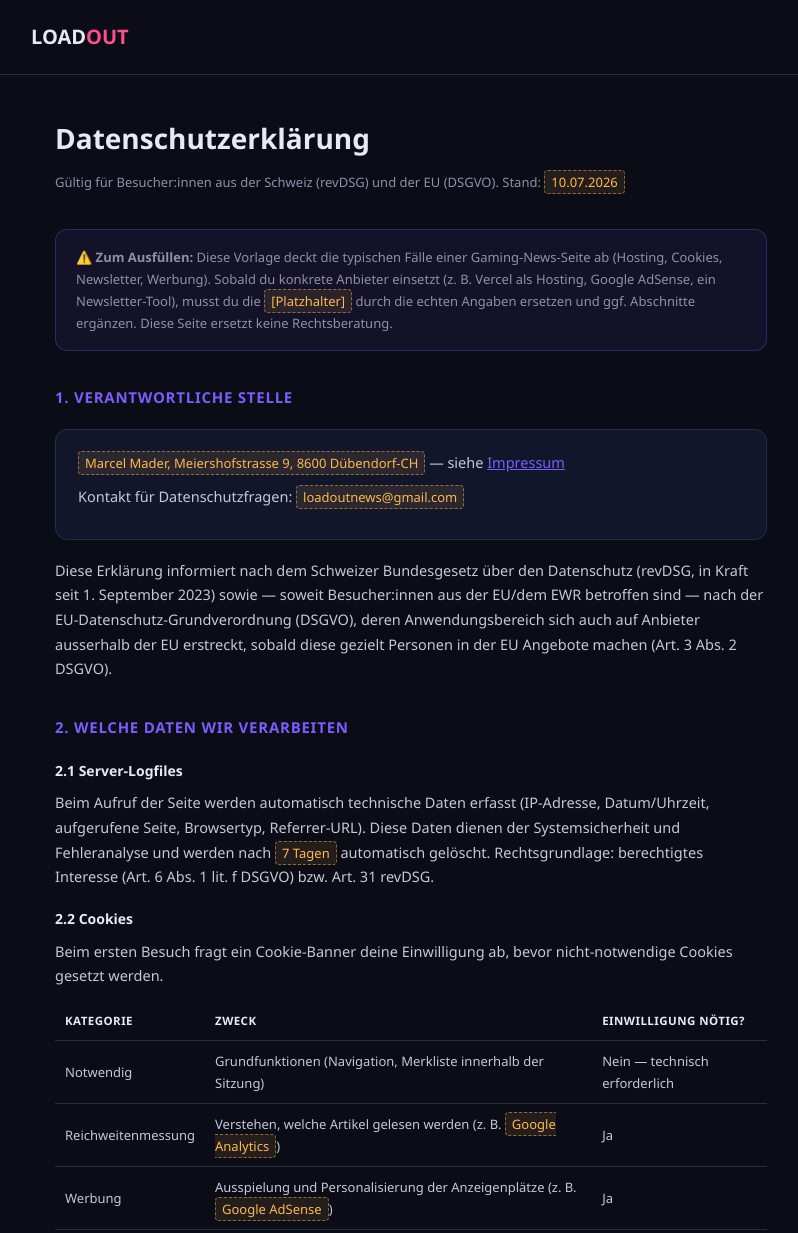
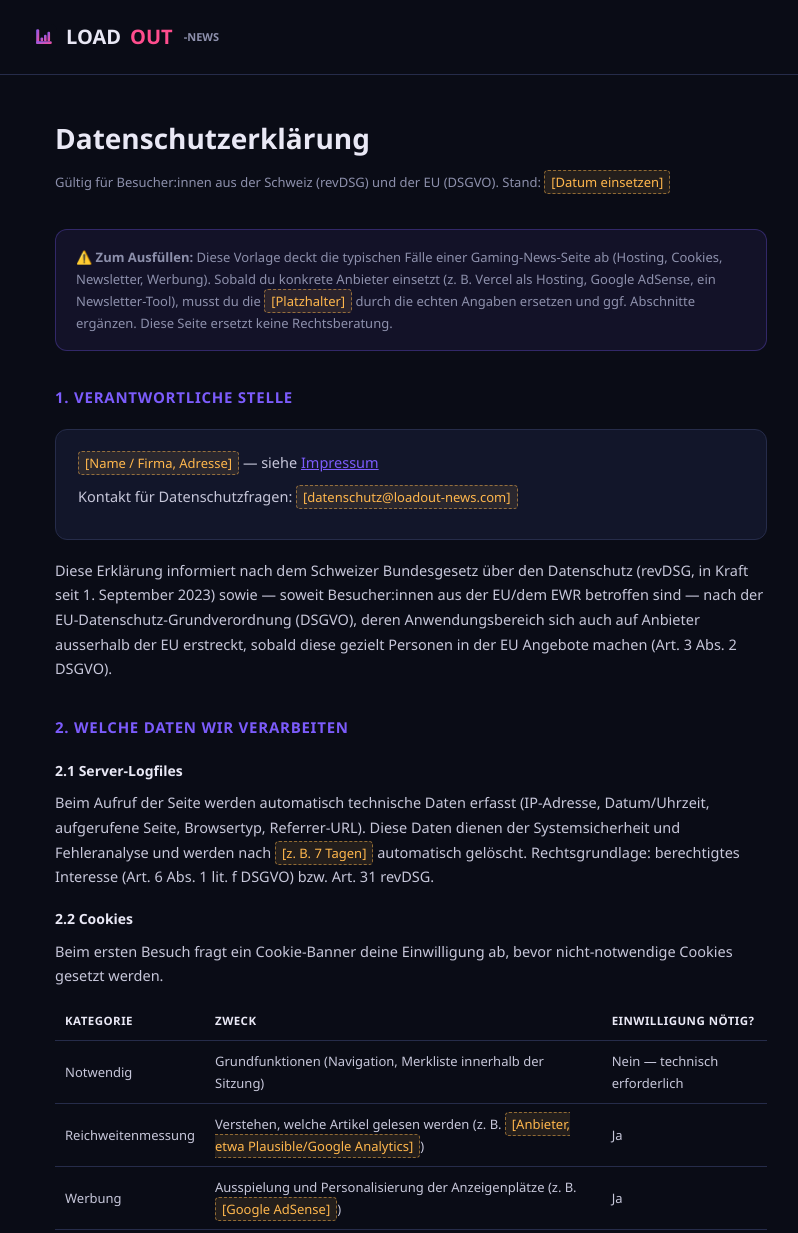
Before and after one commit to Loadoutnews/loadout-website, a plain HTML site: page datenschutz.html in a window 1280 px wide. Shown: the top 1233 px of the page, without its empty margins (229-1027 px from the left). Drawn offline with Linux system fonts and the light colour scheme.

Commit message:
Update datenschutz.html

```diff
--- a/datenschutz.html
+++ b/datenschutz.html
@@ -17,7 +17,9 @@
     line-height:1.7;
   }
   header{ border-bottom:1px solid var(--line); padding:20px 24px; }
-  .logo{ max-width:760px; margin:0 auto; font-size:20px; font-weight:700; }
+  .logo{ max-width:760px; margin:0 auto; font-size:20px; font-weight:700; display:flex; align-items:center; gap:9px; }
+  .logo-icon{ width:26px; height:26px; flex:0 0 auto; border-radius:6px; }
+  .logo small{ font-size:11px; font-weight:600; color:var(--muted); margin-left:2px; }
   .logo span{ color:var(--magenta); }
   .logo a{ color:inherit; text-decoration:none; }
   main{ max-width:760px; margin:0 auto; padding:40px 24px 80px; }
@@ -49,11 +51,22 @@
 </head>
 <body>
 
-<header><div class="logo"><a href="index.html">LOAD<span>OUT</span></a></div></header>
+<header><div class="logo"><a href="index.html" style="display:flex; align-items:center; gap:9px; color:inherit; text-decoration:none;">
+  <svg class="logo-icon" viewBox="0 0 120 120" xmlns="http://www.w3.org/2000/svg" aria-hidden="true">
+    <defs><linearGradient id="ig" x1="0%" y1="0%" x2="100%" y2="100%"><stop offset="0%" stop-color="#7C5CFC"/><stop offset="100%" stop-color="#FF4D8D"/></linearGradient></defs>
+    <rect width="120" height="120" rx="26" fill="#0A0C16"/>
+    <rect x="24" y="24" width="14" height="68" rx="6" fill="url(#ig)"/>
+    <rect x="24" y="80" width="72" height="12" rx="6" fill="url(#ig)"/>
+    <rect x="44" y="62" width="12" height="18" rx="5" fill="url(#ig)"/>
+    <rect x="60" y="50" width="12" height="30" rx="5" fill="url(#ig)"/>
+    <rect x="76" y="36" width="12" height="44" rx="5" fill="url(#ig)"/>
+  </svg>
+  LOAD<span>OUT</span><small>-NEWS</small>
+</a></div></header>
 
 <main>
   <h1>Datenschutzerklärung</h1>
-  <p class="subtitle">Gültig für Besucher:innen aus der Schweiz (revDSG) und der EU (DSGVO). Stand: <span class="fill">10.07.2026</span></p>
+  <p class="subtitle">Gültig für Besucher:innen aus der Schweiz (revDSG) und der EU (DSGVO). Stand: <span class="fill">[Datum einsetzen]</span></p>
 
   <div class="notice">
     ⚠️ <b>Zum Ausfüllen:</b> Diese Vorlage deckt die typischen Fälle einer Gaming-News-Seite ab
@@ -65,8 +78,8 @@
 
   <h2>1. Verantwortliche Stelle</h2>
   <div class="box">
-    <p><span class="fill">Marcel Mader, Meiershofstrasse 9, 8600 Dübendorf-CH</span> — siehe <a href="impressum.html">Impressum</a></p>
-    <p>Kontakt für Datenschutzfragen: <span class="fill">loadoutnews@gmail.com</span></p>
+    <p><span class="fill">[Name / Firma, Adresse]</span> — siehe <a href="impressum.html">Impressum</a></p>
+    <p>Kontakt für Datenschutzfragen: <span class="fill">[datenschutz@loadout-news.com]</span></p>
   </div>
   <p>
     Diese Erklärung informiert nach dem Schweizer Bundesgesetz über den Datenschutz (revDSG, in Kraft
@@ -81,7 +94,7 @@
   <p>
     Beim Aufruf der Seite werden automatisch technische Daten erfasst (IP-Adresse, Datum/Uhrzeit,
     aufgerufene Seite, Browsertyp, Referrer-URL). Diese Daten dienen der Systemsicherheit und
-    Fehleranalyse und werden nach <span class="fill">7 Tagen</span> automatisch gelöscht.
+    Fehleranalyse und werden nach <span class="fill">[z. B. 7 Tagen]</span> automatisch gelöscht.
     Rechtsgrundlage: berechtigtes Interesse (Art. 6 Abs. 1 lit. f DSGVO) bzw. Art. 31 revDSG.
   </p>
 
@@ -90,14 +103,14 @@
   <table>
     <tr><th>Kategorie</th><th>Zweck</th><th>Einwilligung nötig?</th></tr>
     <tr><td>Notwendig</td><td>Grundfunktionen (Navigation, Merkliste innerhalb der Sitzung)</td><td>Nein — technisch erforderlich</td></tr>
-    <tr><td>Reichweitenmessung</td><td>Verstehen, welche Artikel gelesen werden (z. B. <span class="fill">Google Analytics</span>)</td><td>Ja</td></tr>
-    <tr><td>Werbung</td><td>Ausspielung und Personalisierung der Anzeigenplätze (z. B. <span class="fill">Google AdSense</span>)</td><td>Ja</td></tr>
+    <tr><td>Reichweitenmessung</td><td>Verstehen, welche Artikel gelesen werden (z. B. <span class="fill">[Anbieter, etwa Plausible/Google Analytics]</span>)</td><td>Ja</td></tr>
+    <tr><td>Werbung</td><td>Ausspielung und Personalisierung der Anzeigenplätze (z. B. <span class="fill">[Google AdSense]</span>)</td><td>Ja</td></tr>
   </table>
 
   <h3>2.3 Newsletter</h3>
   <p>
     Bei Anmeldung zum Newsletter verarbeiten wir deine E-Mail-Adresse über den Dienst
-    <span class="fill">Brevo</span> im Double-Opt-in-Verfahren: Du erhältst
+    <span class="fill">[Anbieter, z. B. Brevo/Mailchimp]</span> im Double-Opt-in-Verfahren: Du erhältst
     zunächst eine Bestätigungs-E-Mail und musst der Anmeldung aktiv zustimmen. Die Abmeldung ist
     jederzeit über einen Link in jeder E-Mail möglich. Rechtsgrundlage: Einwilligung (Art. 6 Abs. 1
     lit. a DSGVO / Art. 31 Abs. 1 revDSG).
@@ -106,7 +119,7 @@
   <h3>2.4 Werbung &amp; Drittanbieter</h3>
   <p>
     Sobald Werbeplätze aktiv geschaltet sind, kann der jeweilige Anzeigenanbieter
-    (<span class="fill">Google AdSense</span>) Cookies setzen und Daten in Länder ausserhalb
+    (<span class="fill">[z. B. Google AdSense]</span>) Cookies setzen und Daten in Länder ausserhalb
     der Schweiz/EU übertragen (z. B. USA). Dies erfolgt nur nach deiner Einwilligung im Cookie-Banner
     und, soweit erforderlich, auf Grundlage von EU-Standardvertragsklauseln.
   </p>
@@ -131,7 +144,7 @@
   </ul>
   <p>
     Zur Ausübung dieser Rechte genügt eine formlose Nachricht an
-    <span class="fill">loadoutnews@gmail.com</span>.
+    <span class="fill">[datenschutz@loadout-news.com]</span>.
   </p>
 
   <h2>4. Beschwerderecht bei einer Aufsichtsbehörde</h2>
@@ -147,7 +160,7 @@
 
   <h2>5. Hosting</h2>
   <p>
-    Diese Seite wird gehostet bei <span class="fill">Vercel</span>. Mit dem
+    Diese Seite wird gehostet bei <span class="fill">[z. B. Vercel Inc. / Netlify]</span>. Mit dem
     Hosting-Anbieter besteht, soweit erforderlich, ein Auftragsverarbeitungsvertrag (Art. 28 DSGVO)
     bzw. eine entsprechende Vereinbarung nach revDSG.
   </p>
```
